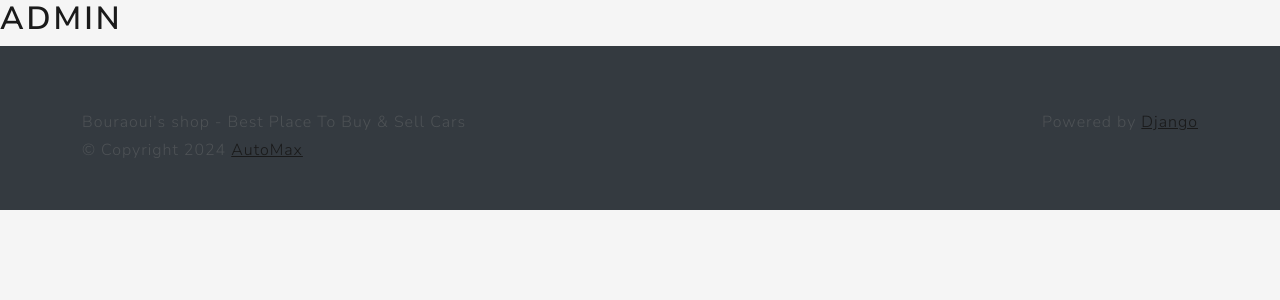
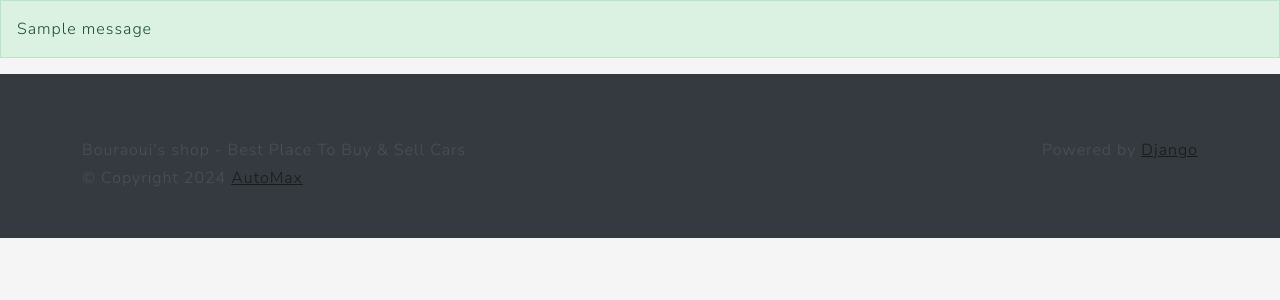
Before and after one commit to bourawi12/django-project, a Django app: page /home/ in a window 1280 px wide. Shown: the top 300 px of the page. Run offline with Django 5.2, Linux system fonts and the light colour scheme; a user stored in the database is signed in; one stand-in notice (Sample message) is shown; some libraries are stand-ins or nearby versions.

Commit message:
working with django messages

```diff
--- a/src/main/templates/base/base.html
+++ b/src/main/templates/base/base.html
@@ -16,6 +16,13 @@
 
 </head>
 <body>
+    {% if messages %}
+        {% for message in messages %}
+            <div {% if message.tags %} class="alert alert-{{ message.tags }}" {% endif %}>
+                {{ message }}
+            </div>
+        {% endfor %}
+    {% endif %}
     {% block 'body' %}
     {% endblock %}
 </body>
--- a/src/main/templates/views/home.html
+++ b/src/main/templates/views/home.html
@@ -7,7 +7,7 @@
 
 {% block 'body' %}
 <main>
-    <h1>{{request.user.username}}</h1>
+
 
 </main>
 {% endblock %}
```
Also changed, not shown: src/automax/settings.py (+8 -0 lines), src/users/views.py (+5 -2 lines), src/db.sqlite3.
